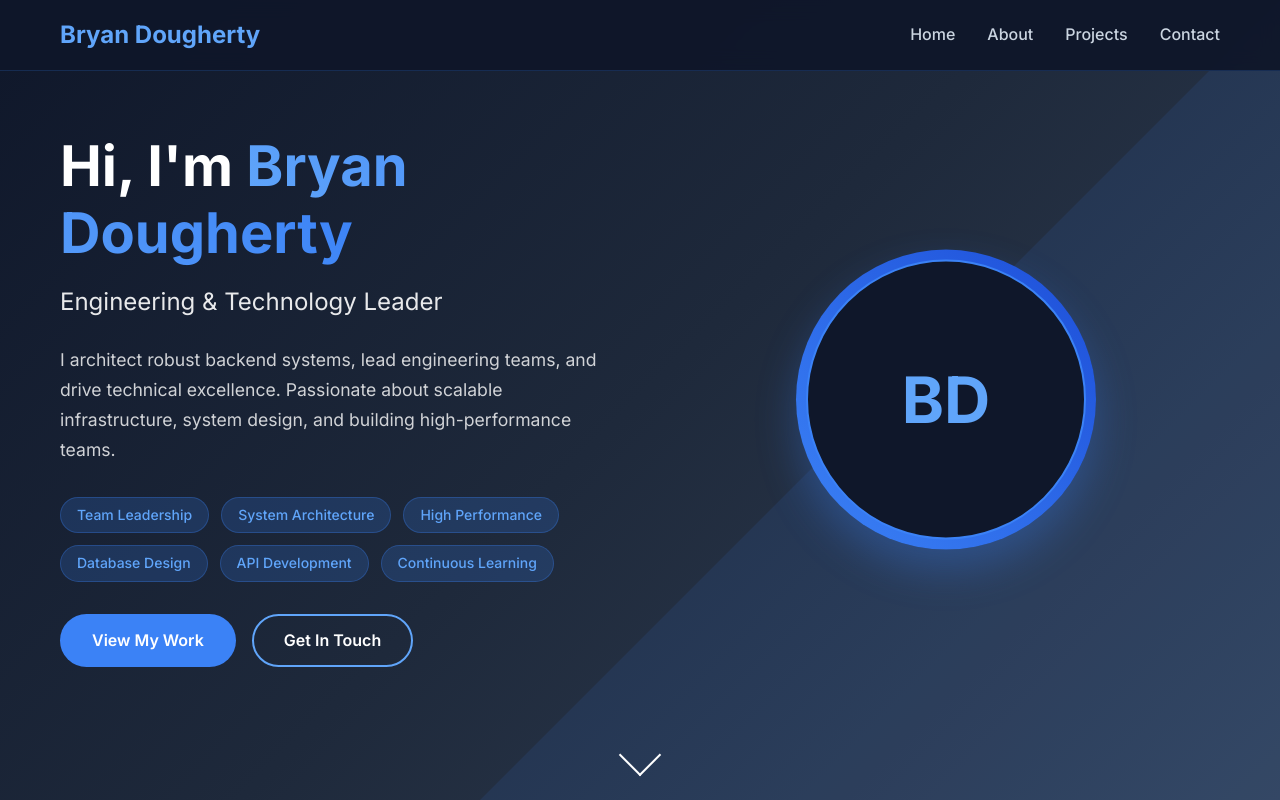
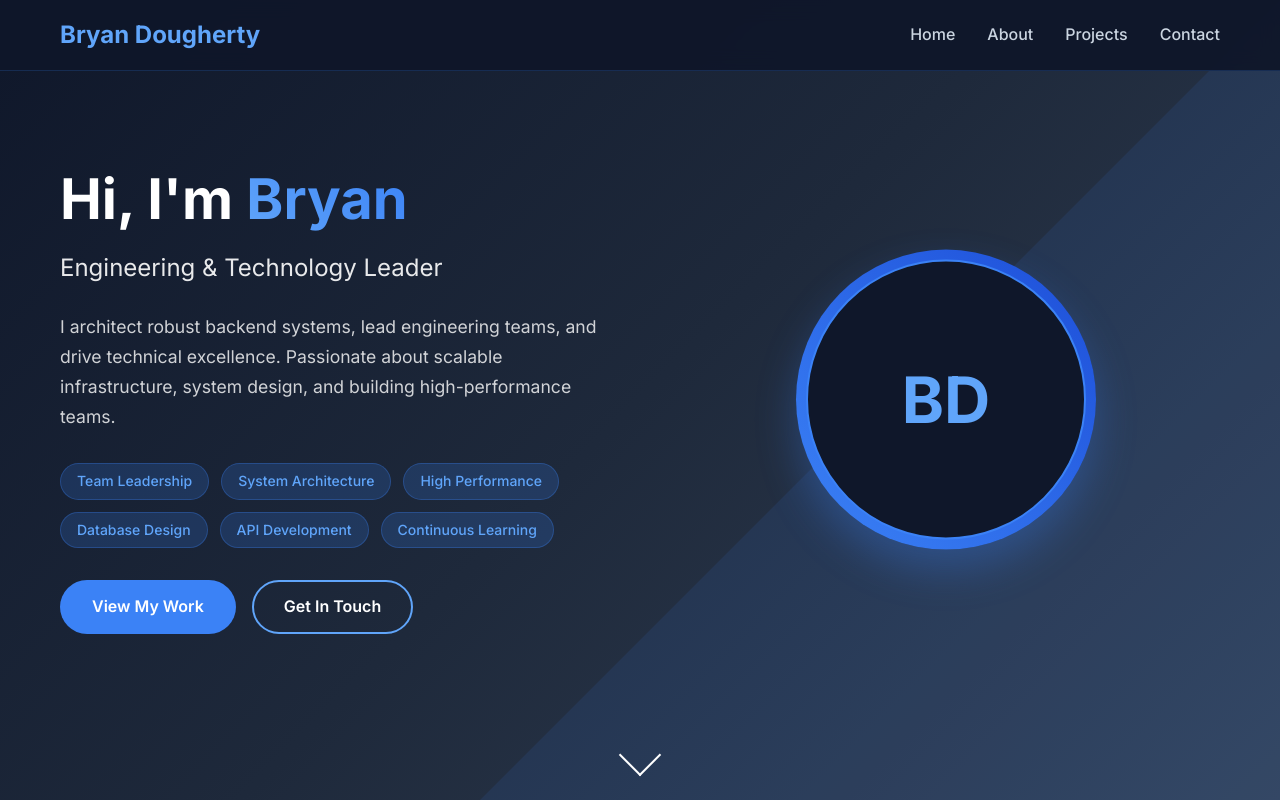
Before and after one commit to BryanDGuy/Portfolio-Website, a React (Create React App) app: page / in a window 1280 px wide. Shown: the top 800 px of the page. Built offline with nearby package versions, Linux system fonts and the light colour scheme; no server answers.

Commit message:
Migrating from deprecated API

```diff
--- a/package.json
+++ b/package.json
@@ -9,9 +9,9 @@
     "react": "^18.2.0",
     "react-dom": "^18.2.0",
     "react-markdown": "^8.0.7",
-    "react-scripts": "5.0.1",
-    "typescript": "^4.9.5",
-    "sass": "^1.57.1"
+    "react-scripts": "^5.0.1",
+    "sass": "^1.57.1",
+    "typescript": "^4.9.5"
   },
   "homepage": "https://bryandguy.github.io/Portfolio-Website/",
   "scripts": {
--- a/src/App.js
+++ b/src/App.js
@@ -76,7 +76,7 @@ function App() {
         <div className="hero-container">
           <div className="hero-content">
             <h1 className="hero-title">
-              Hi, I'm <span className="highlight">Bryan Dougherty</span>
+              Hi, I'm <span className="highlight">Bryan</span>
             </h1>
             <h2 className="hero-subtitle">Engineering & Technology Leader</h2>
             <p className="hero-description">
--- a/src/index.js
+++ b/src/index.js
@@ -1,11 +1,13 @@
 import React from 'react';
-import ReactDOM from 'react-dom';
+import { createRoot } from 'react-dom/client';
 import './index.css';
 import App from './App';
 
-ReactDOM.render(
+const container = document.getElementById('root');
+const root = createRoot(container);
+
+root.render(
   <React.StrictMode>
     <App />
-  </React.StrictMode>,
-  document.getElementById('root')
+  </React.StrictMode>
 );
```
Also changed, not shown: 1 other file (tests, documents, lock files or other folders).
